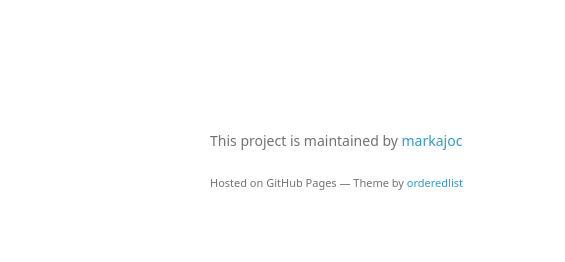
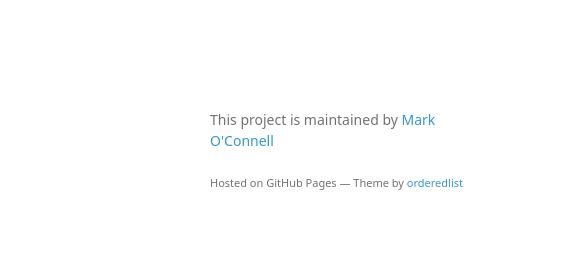
Before and after one commit to markajoc/condvis, a plain HTML site: page examples.html in a window 1280 px wide. Shown: the part 538-800 px from the top of the page, 0-565 px from the left. Drawn offline with Linux system fonts and the light colour scheme; a web font is replaced by a local one.

Commit message:
add name

```diff
--- a/examples.html
+++ b/examples.html
@@ -73,7 +73,7 @@
 
       </section>
       <footer>
-        <p>This project is maintained by <a href="https://github.com/markajoc">markajoc</a></p>
+        <p>This project is maintained by <a href="https://github.com/markajoc">Mark O'Connell</a></p>
         <p><small>Hosted on GitHub Pages &mdash; Theme by <a href="https://github.com/orderedlist">orderedlist</a></small></p>
       </footer>
     </div>
```
Also changed, not shown: gettingstarted.html (+1 -1 lines), index.html (+1 -1 lines), using.html (+1 -1 lines).
